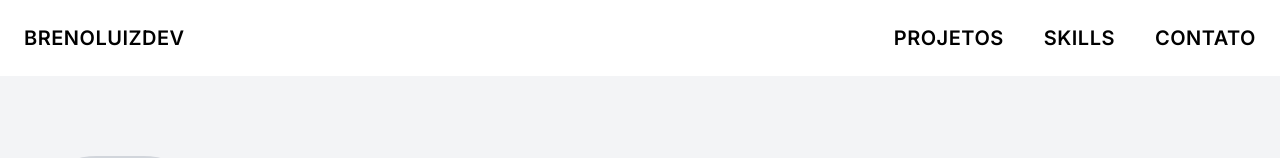
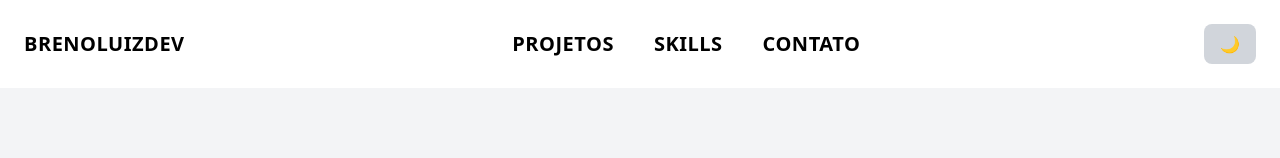
Before and after one commit to obrenoluiz/portfolio, a Next.js app: page / in a window 1280 px wide. Shown: the top 158 px of the page. Built offline with nearby package versions, Linux system fonts and the light colour scheme; grey boxes are pictures that could not be loaded.

Commit message:
light/dark

```diff
--- a/src/app/components/Header.tsx
+++ b/src/app/components/Header.tsx
@@ -1,9 +1,21 @@
-import React from 'react';
+"use client";
+
+import React, { useState, useEffect } from 'react';
 import Link from 'next/link';
 
 const Header = () => {
+  const [theme, setTheme] = useState('light');
+
+  useEffect(() => {
+    document.body.className = theme === 'dark' ? 'bg-gray-900 text-white' : 'bg-white text-black';
+  }, [theme]);
+
+  const toggleTheme = () => {
+    setTheme((prevTheme) => (prevTheme === 'light' ? 'dark' : 'light'));
+  };
+
   return (
-    <header className="bg-white text-black shadow-md">
+    <header className={`shadow-md ${theme === 'dark' ? 'bg-gray-800 text-white' : 'bg-white text-black'}`}>
       <div className="container mx-auto flex items-center justify-between py-6 px-6">
         <Link href="#about" className="text-xl font-semibold tracking-wide hover:text-gray-600 transition-colors">
           BRENOLUIZDEV
@@ -19,6 +31,12 @@ const Header = () => {
             CONTATO
           </Link>
         </nav>
+        <button
+          onClick={toggleTheme}
+          className="ml-4 px-4 py-2 bg-gray-300 rounded-lg hover:bg-gray-400 transition-colors"
+        >
+          {theme === 'light' ? '🌙' : '☀️'}
+        </button>
       </div>
     </header>
   );
--- a/src/app/page.tsx
+++ b/src/app/page.tsx
@@ -8,7 +8,6 @@ const HomePage = () => {
       <Header />
       <section className="bg-gray-100 py-20 px-6">
         <div className="container mx-auto flex items-center">
-          {/* Imagem à esquerda */}
           <div className="w-48 h-48 mr-8">
             <img
               src="https://avatars.githubusercontent.com/u/169003766?v=4"
@@ -17,7 +16,6 @@ const HomePage = () => {
             />
           </div>
 
-          {/* Textos à direita da imagem */}
           <div className="text-left">
             <h1 className="text-4xl font-bold mb-4">Web Developer ・ Mobile Developer</h1>
             <p className="text-lg text-gray-600 mb-6">
```
